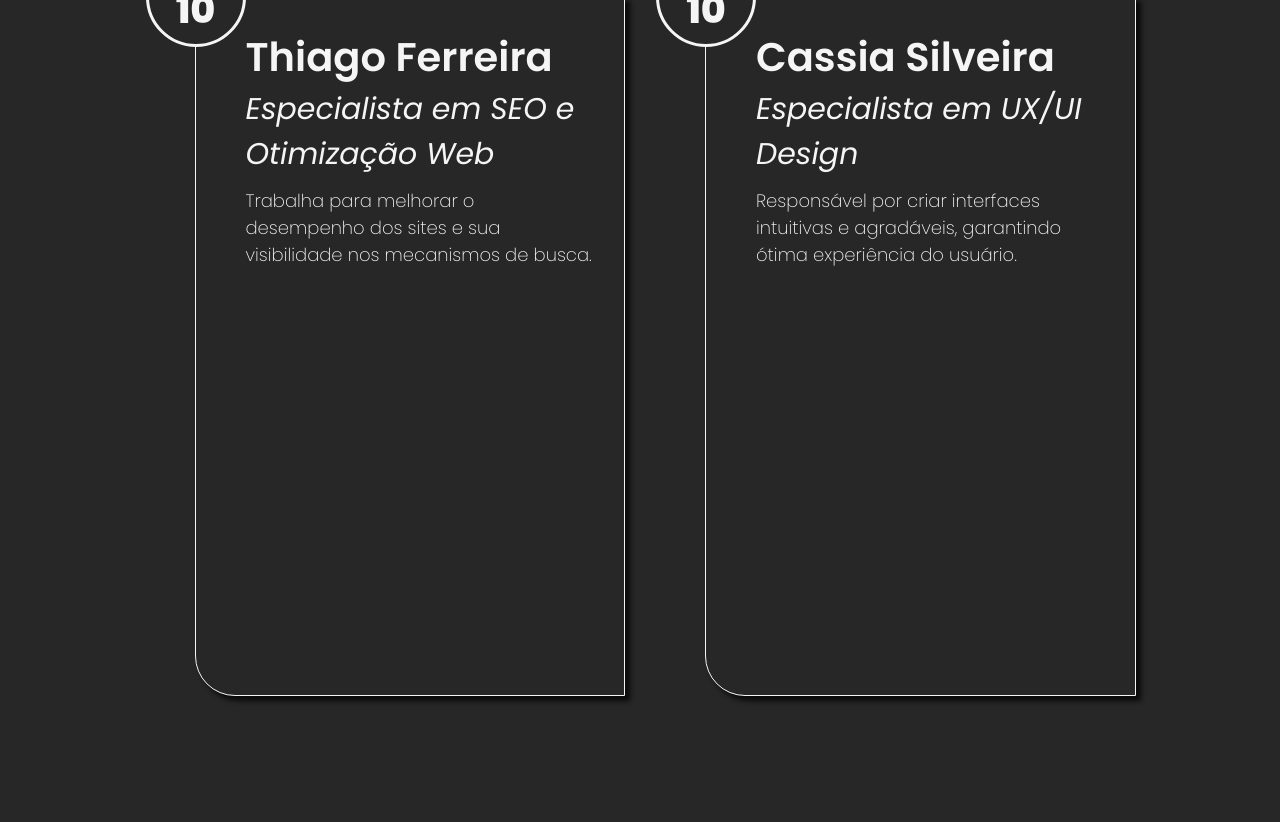
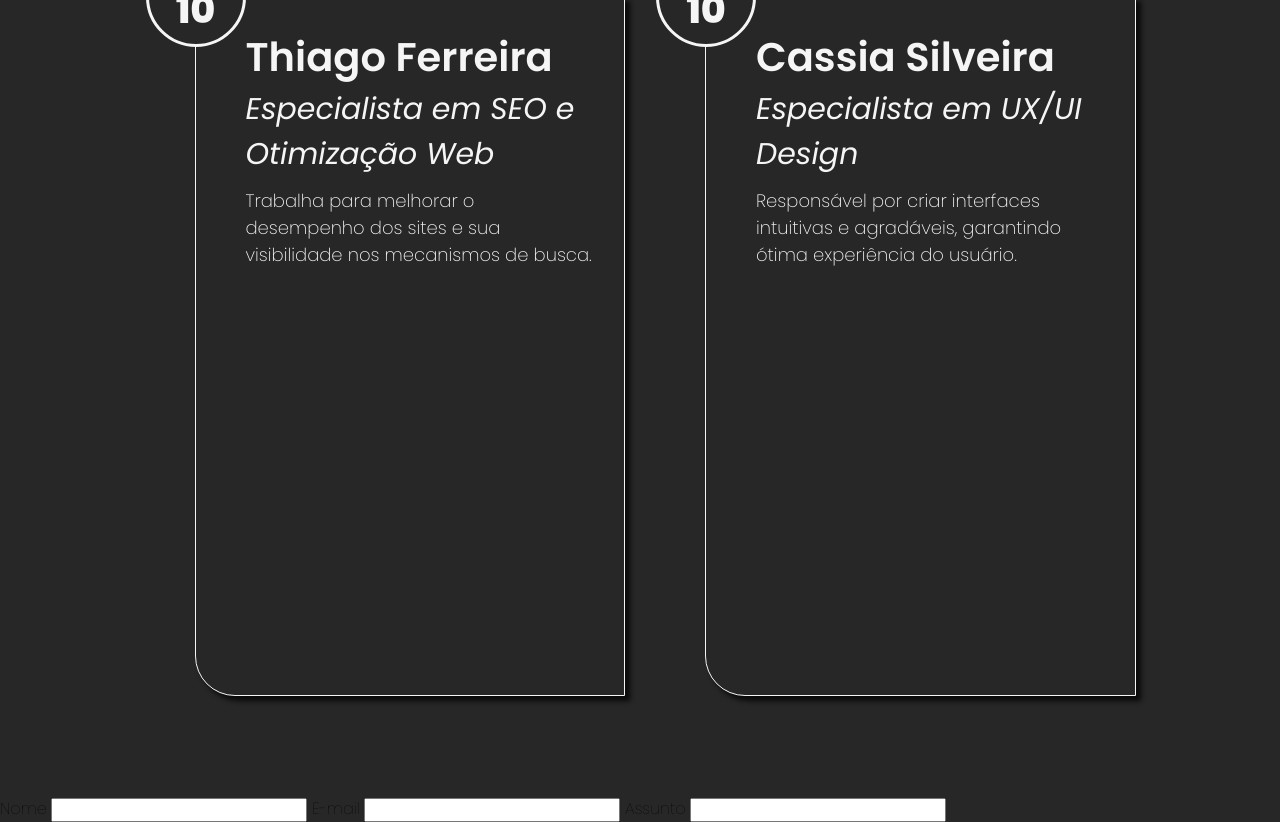
Before and after one commit to olavodario/startuptech, a plain HTML site: page index.html in a window 1280 px wide. Shown: the part 3849-4671 px from the top of the page. Before the commit the page ends 4645 px from the top, so only its background shows below. Drawn offline with Linux system fonts and the light colour scheme.

```diff
--- a/index.html
+++ b/index.html
@@ -294,7 +294,14 @@
       <!-- Fim do botao do whatsapp -->
        <!-- Inicio do formulario do contato -->
       <section id="contato">
-
+        <form action="">
+          <label for="name">Nome</label>
+          <input type="text" name="Nome" id="nome">
+          <label for="email">E-mail</label>
+          <input type="text" name="email" id="email">
+          <label for="assunto">Assunto</label>
+          <input type="text" name="">
+        </form>
       </section>
     </main>
     <!--Fim da parte principal-->
```
